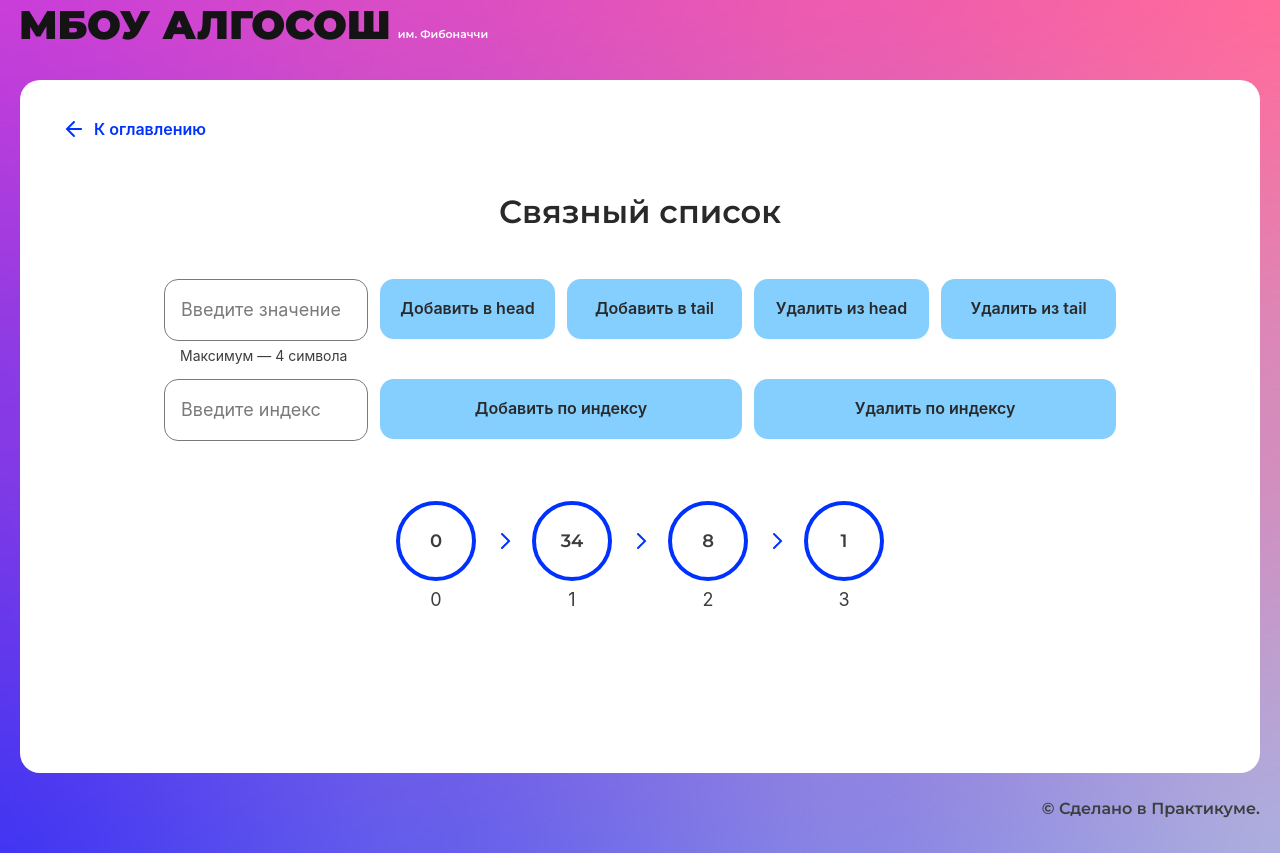
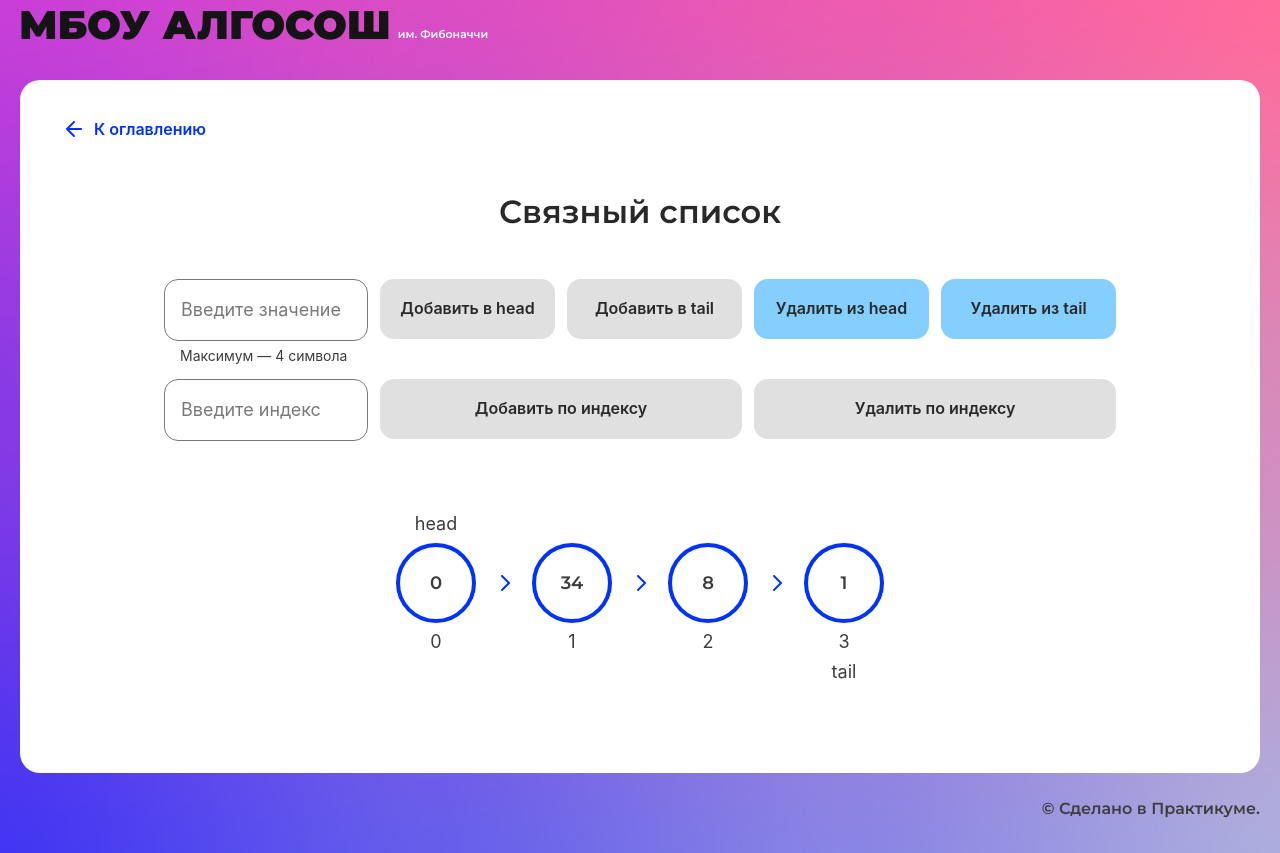
Before and after one commit to MaxTch3/algososh, a React (Create React App) app: page /list in a window 1280 px wide. Built offline with nearby package versions, Linux system fonts and the light colour scheme.

Commit message:
feat: добавить функцию добавления в head и ее анимацию, состояние кнопок в зависимости от заполненности полей

```diff
--- a/src/components/list-page/list-page.module.css
+++ b/src/components/list-page/list-page.module.css
@@ -13,8 +13,7 @@
 }
 
 .array_box {
-   max-width: 950px;
-   padding-top: 48px;
+   padding-top: 90px;
    display: flex;
    column-gap: 16px;
    row-gap: 80px;
--- a/src/components/list-page/list-page.tsx
+++ b/src/components/list-page/list-page.tsx
@@ -1,4 +1,4 @@
-import React, { useMemo, useState } from 'react';
+import React, { useMemo, useRef, useState } from 'react';
 import { SolutionLayout } from '../ui/solution-layout/solution-layout';
 import { Input } from '../ui/input/input';
 import { Button } from '../ui/button/button';
@@ -7,12 +7,50 @@ import { Circle } from '../ui/circle/circle';
 import { List } from './utils';
 import { startingArray } from './constants';
 import { ArrowIcon } from '../ui/icons/arrow-icon';
+import { delay } from '../../utils/utils';
+import { DELAY_IN_MS } from '../../constants/delays';
+import { ElementStates } from '../../types/element-states';
 
 export const ListPage: React.FC = () => {
    const [arrString, setArrString] = useState<string[]>(startingArray);
+   const [inputText, setInputText] = useState('');
+   const [inputIndex, setInputIndex] = useState('');
+   const [insertIndex, setInsertIndex] = useState<number>(NaN);
+   const [modifiedIndex, setModifiedIndex] = useState<number>(NaN);
+   const [isLoadingAddHead, setIsLoadingAddHead] = useState(false);
+
    const listString = useMemo(() => {
       return new List<string>(startingArray)
    }, []);
+
+   const addHead = async () => {
+      setIsLoadingAddHead(true);
+      setInsertIndex(0);
+      await delay(DELAY_IN_MS);
+      listString.unshift(inputText);
+      setArrString(listString.toArray());
+      setInsertIndex(NaN);
+      setModifiedIndex(0);
+      await delay(DELAY_IN_MS);
+      setModifiedIndex(NaN);
+      setIsLoadingAddHead(false);
+   };
+
+   const handleChangeText = (e: React.ChangeEvent<HTMLInputElement>) => {
+      setInputText(e.target.value)
+   }
+
+   const handleChangeIndex = (e: React.ChangeEvent<HTMLInputElement>) => {
+      const minIndex = 0;
+      const maxIndex = listString.toArray().length - 1
+      if (
+         +e.target.value >= minIndex &&
+         +e.target.value <= maxIndex
+      ) {
+         setInputIndex(e.target.value)
+      }
+   }
+
    return (
       <SolutionLayout title='Связный список'>
          <div className={styles.container}>
@@ -23,22 +61,30 @@ export const ListPage: React.FC = () => {
                   maxLength={4}
                   isLimitText={true}
                   style={{ maxWidth: '204px' }}
+                  onChange={handleChangeText}
+                  value={inputText}
                />
                <Button
                   text='Добавить&nbsp;в&nbsp;head'
                   style={{ minWidth: '175px' }}
+                  onClick={addHead}
+                  isLoader={isLoadingAddHead}
+                  disabled={!inputText}
                />
                <Button
                   text='Добавить в tail'
                   style={{ minWidth: '175px' }}
+                  disabled={!inputText || isLoadingAddHead}
                />
                <Button
                   text='Удалить&nbsp;из&nbsp;head'
                   style={{ minWidth: '175px' }}
+                  disabled={!arrString || isLoadingAddHead}
                />
                <Button
                   text='Удалить из tail'
                   style={{ minWidth: '175px' }}
+                  disabled={!arrString || isLoadingAddHead}
                />
             </div>
             <div className={styles.control_box}>
@@ -47,24 +93,32 @@ export const ListPage: React.FC = () => {
                   type='text'
                   maxLength={4}
                   style={{ maxWidth: '204px' }}
+                  value={inputIndex}
+                  onChange={handleChangeIndex}
                />
                <Button
                   text='Добавить по индексу'
                   style={{ minWidth: '362px' }}
+                  disabled={!inputIndex || !inputText || isLoadingAddHead}
                />
                <Button
                   text='Удалить по индексу'
                   style={{ minWidth: '362px' }}
+                  disabled={!arrString || !inputIndex || isLoadingAddHead}
                />
             </div>
             <div className={styles.array_box}>
                {arrString &&
                   arrString.map((item, index) => (
-                     <div className={styles.item_box}>
+                     <div className={styles.item_box} key={index}>
                         <Circle
-                           key={index}
+                           head={insertIndex === index
+                              ? <Circle isSmall letter={inputText} state={ElementStates.Changing} />
+                              : index === 0 ? 'head' : ''}
+                           tail={index === arrString.length - 1 ? 'tail' : ''}
                            index={index}
                            letter={item}
+                           state={modifiedIndex === index ? ElementStates.Modified : ElementStates.Default}
                         />
                         {index < arrString.length - 1 &&
                            <ArrowIcon />
```
